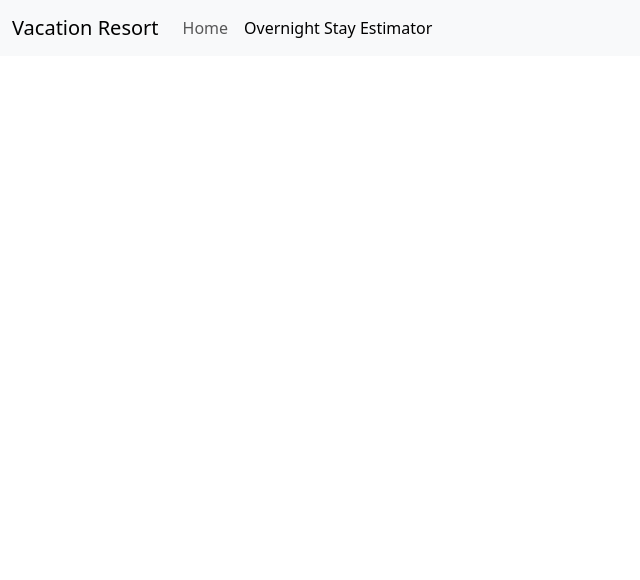
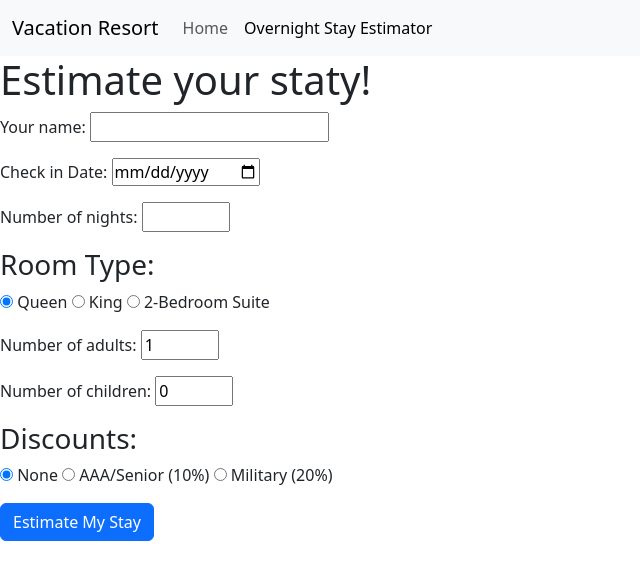
Before and after one commit to Practical-Seaweed/vacation_resort, a plain HTML site: page overnightStay.html in a window 1280 px wide. Shown: the whole page, without its empty margins (0-640 px from the left). Drawn offline with nearby package versions, Linux system fonts and the light colour scheme.

Commit message:
got the form and basic JS stubbed out

```diff
--- a/overnightStay.html
+++ b/overnightStay.html
@@ -31,11 +31,60 @@
         </div>
     </nav>
 
+    <section>
+
+        <h1>Estimate your staty!</h1>
+
+        <form id="estimateStayForm">
+            <div class="mb-3">
+                <label>Your name:</label>
+                <input type="text" name="fullName" id="fullName" required>
+            </div>
+            <div class="mb-3">
+                <label for="checkInDate">Check in Date:</label>
+                <input type="date" name="checkInDate" id="checkInDate" required>
+            </div>
+            <div class="mb-3">
+                <label for="numberofNights">Number of nights:</label>
+                <input type="number" name="numberofNights" id="numberofNights" required min="1" max="28">
+            </div>
+            <div class="mb-3">
+                <h3>Room Type:</h3>
+                <input type="radio" name="roomType" id="queen" value="queen" checked>
+                <label for="roomType">Queen</label>
+                <input type="radio" name="roomType" id="king" value="king">
+                <label for="roomType">King</label>
+                <input type="radio" name="roomType" id="2bedroomSuite" value="2bedroomSuite">
+                <label for="roomType">2-Bedroom Suite</label>
+            </div>
+            <div class="mb-3">
+                <label for="numberofAdults">Number of adults:</label>
+                <input type="number" name="numberofAdults" id="numberofAdults" value="1" required min="1" max="4">
+            </div>
+            <div class="mb-3">
+                <label for="numberofChildrem">Number of children:</label>
+                <input type="number" name="numberofChildrem" id="numberofChildrem" value="0" required min="0" max="4">
+            </div>
+            <div class="mb-3">
+                <h3>Discounts:</h3>
+                <input type="radio" name="discounts" id="none" checked>
+                <label for="none">None</label>
+                <input type="radio" name="discounts" id="aaa">
+                <label for="aaa">AAA/Senior (10%)</label>
+                <input type="radio" name="discounts" id="military">
+                <label for="military">Military (20%)</label>
+            </div>
+            <button class="btn btn-primary">Estimate My Stay</button>
+        </form>
+        <div id="results"></div>
+
+    </section>
+
     <!-- include the Bootstrap JS file -->
     <script src="https://cdn.jsdelivr.net/npm/bootstrap@5.3.3/dist/js/bootstrap.bundle.min.js"
         integrity="sha384-YvpcrYf0tY3lHB60NNkmXc5s9fDVZLESaAA55NDzOxhy9GkcIdslK1eN7N6jIeHz"
         crossorigin="anonymous"></script>
-        <script src="scripts/overnightStay.js"></script>
+    <script src="scripts/overnightStay.js"></script>
 </body>
 
 </html>
--- a/scripts/overnightStay.js
+++ b/scripts/overnightStay.js
@@ -2,6 +2,40 @@
 
 window.onload = function(){
 
-    console.log("it works yippee!")
+    let estimateForm = document.querySelector("#estimateStayForm");
+
+    estimateForm.addEventListener("submit", estimateStay);
 
 }
+
+function estimateStay(event){
+    event.preventDefault();
+
+    let estimateForm = event.target;
+
+    let roomTotal = Number(estimateForm.numberOfNights.value) * getRoomRate(estimateForm.checkInDate.value, estimateForm.roomType.value);
+
+    console.log(roomTotal);
+
+
+    console.log("you submitted the the form");
+
+    //lets see the date they submitted
+    console.log(estimateForm.checkInDate.value)
+
+}
+
+
+//this is the function you put the logic to determine the actual rate
+function getRoomRate(checkInDate, roomType){
+
+    //logic goes here to determine the room rate based on the check-in date and room type
+    //for now just return 150
+
+    if(roomType === "suite"){
+        return 250;
+    }
+
+    return 150;
+
+}
```
